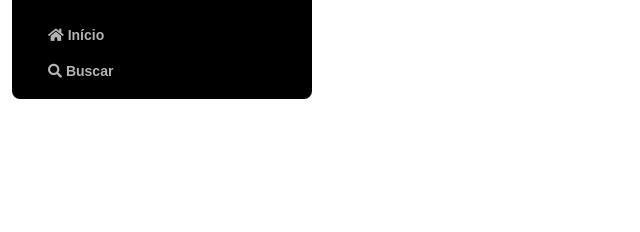
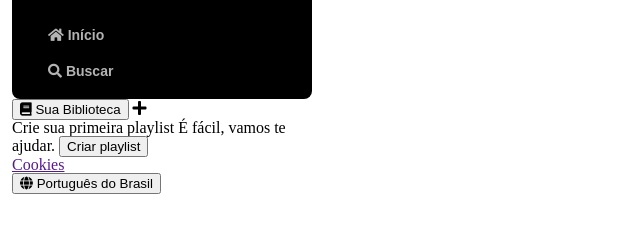
Before and after one commit to Lilianvieiramoura/imersao-frontend-alura, a plain HTML site: page index.html in a window 1280 px wide. Shown: the part 74-306 px from the top of the page, without its empty margins (0-640 px from the left). Drawn offline with Linux system fonts and the light colour scheme.

Commit message:
index libraby

```diff
--- a/index.html
+++ b/index.html
@@ -36,7 +36,36 @@
             </li>
           </ul>
         </nav>
+        <div class="library">
+          <div class="library__content">
+            <button class="library__button">
+              <span class="fa fas fa-book"></span>
+              <span>Sua Biblioteca</span>
+            </button>
+            <span class="fa fa-plus"></span>
+          </div>
 
+          <section class="section-playlist">
+            <div class="section-playlist__content">
+              <span class="text title">Crie sua primeira playlist</span>
+              <span class="text subtitle">É fácil, vamos te ajudar.</span>
+              <button class="section-playlist__button">
+                <span>Criar playlist</span>
+              </button>
+            </div>
+          </section>
+
+          <div class="cookies">
+            <a href="">Cookies</a>
+          </div>
+
+          <div class="languages">
+            <button class="languages__button">
+              <span class="fa fa-globe"></span>
+              <span>Português do Brasil</span>
+            </button>
+          </div>
+        </div>
     </div>
   </body>
 </html>
```
Lines whose indentation alone changed are shown as unchanged.
